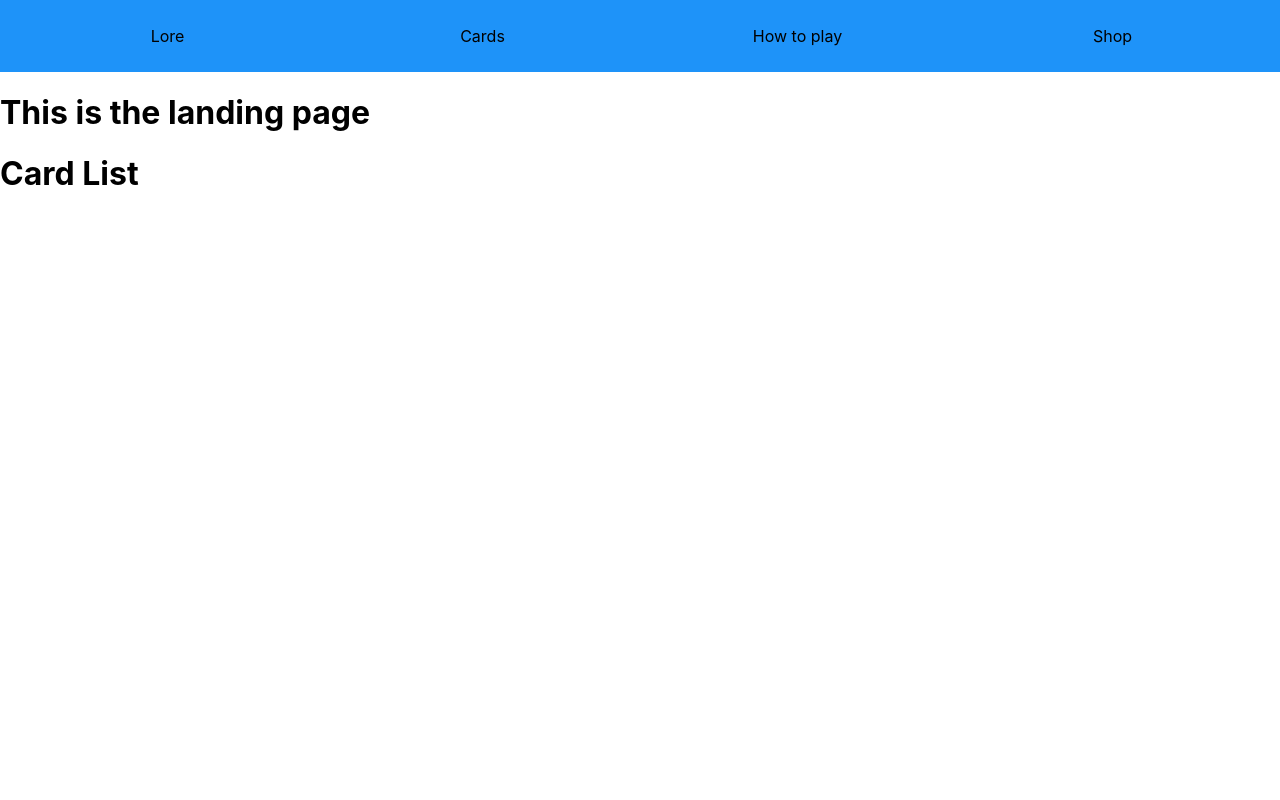
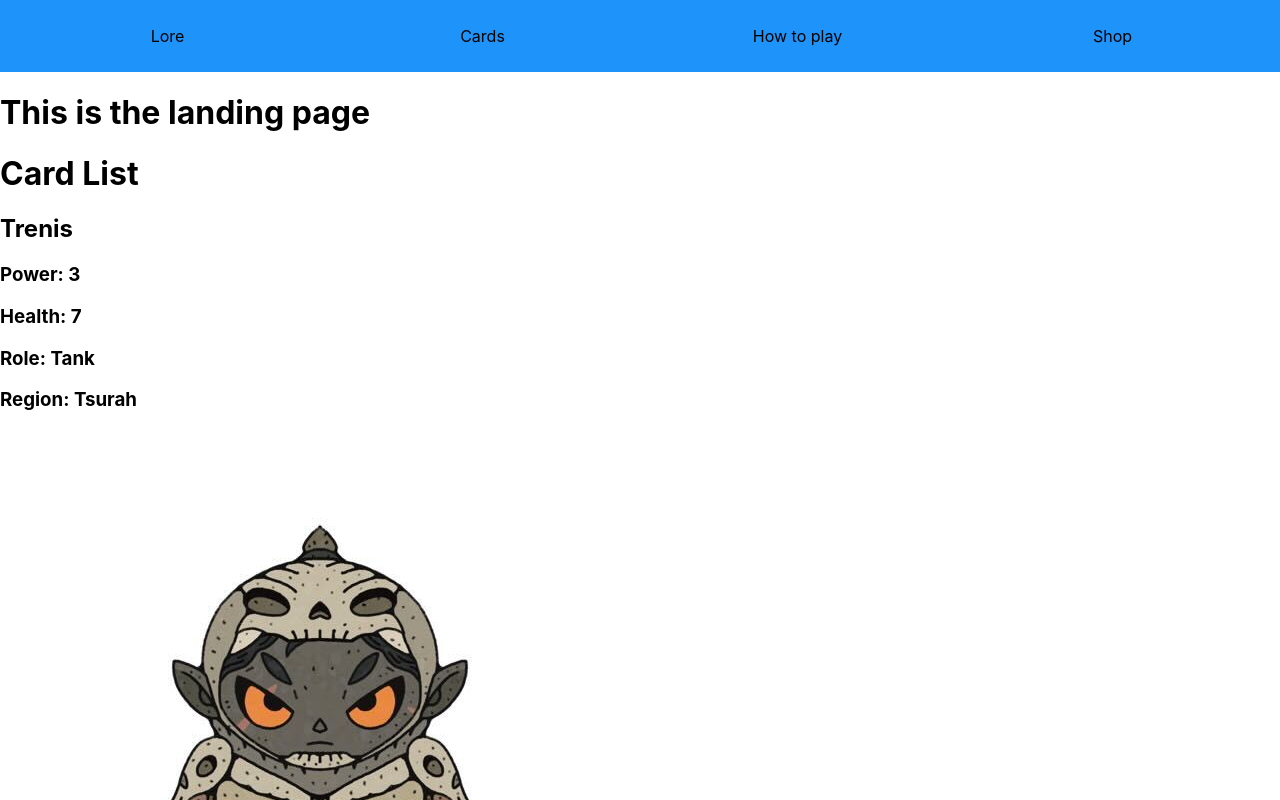
Before and after one commit to CullsGit/tcg, a React (Create React App) app: page / in a window 1280 px wide. Shown: the top 800 px of the page. Built offline with nearby package versions, Linux system fonts and the light colour scheme.

Commit message:
map card components in the cardList with cardData

```diff
--- a/src/cardData.js
+++ b/src/cardData.js
@@ -39,4 +39,12 @@ export const cards = {
     health: 2,
     img: "/images/674E4AA0-FEEC-433C-BCEF-BC493286B74E.jpg",
   },
+  aldor: {
+    name: "Aldor",
+    role: "Tank",
+    region: "Solaris",
+    power: 4,
+    health: 6,
+    img: "/images/BA6E8653-C97F-4E0E-8A6A-CC3063F5F620.jpg",
+  },
 };
--- a/src/components/Card/Card.js
+++ b/src/components/Card/Card.js
@@ -1,12 +1,12 @@
-const Card = ({ name, image, role, region, power, health }) => {
+const Card = ({ name, img, role, region, power, health }) => {
   return (
     <div className="card">
-      <h2>Name</h2>
-      <h3 className="power">Power</h3>
-      <h3 className="health">Health</h3>
-      <img className="role-icon"></img>
-      <img className="card-img"></img>
-      <p>Region</p>
+      <h2>{name}</h2>
+      <h3 className="power">Power: {power}</h3>
+      <h3 className="health">Health: {health}</h3>
+      <h3>Role: {role}</h3>
+      <h3>Region: {region}</h3>
+      <img className="card-img" src={img} />
     </div>
   );
 };
--- a/src/components/CardList/CardList.js
+++ b/src/components/CardList/CardList.js
@@ -5,6 +5,17 @@ const CardList = () => {
   return (
     <>
       <h1>Card List</h1>
+      {Object.entries(cards).map(([key, card]) => (
+        <Card
+          key={key}
+          name={card.name}
+          role={card.role}
+          region={card.region}
+          power={card.power}
+          health={card.health}
+          img={card.img}
+        />
+      ))}
     </>
   );
 };
```
